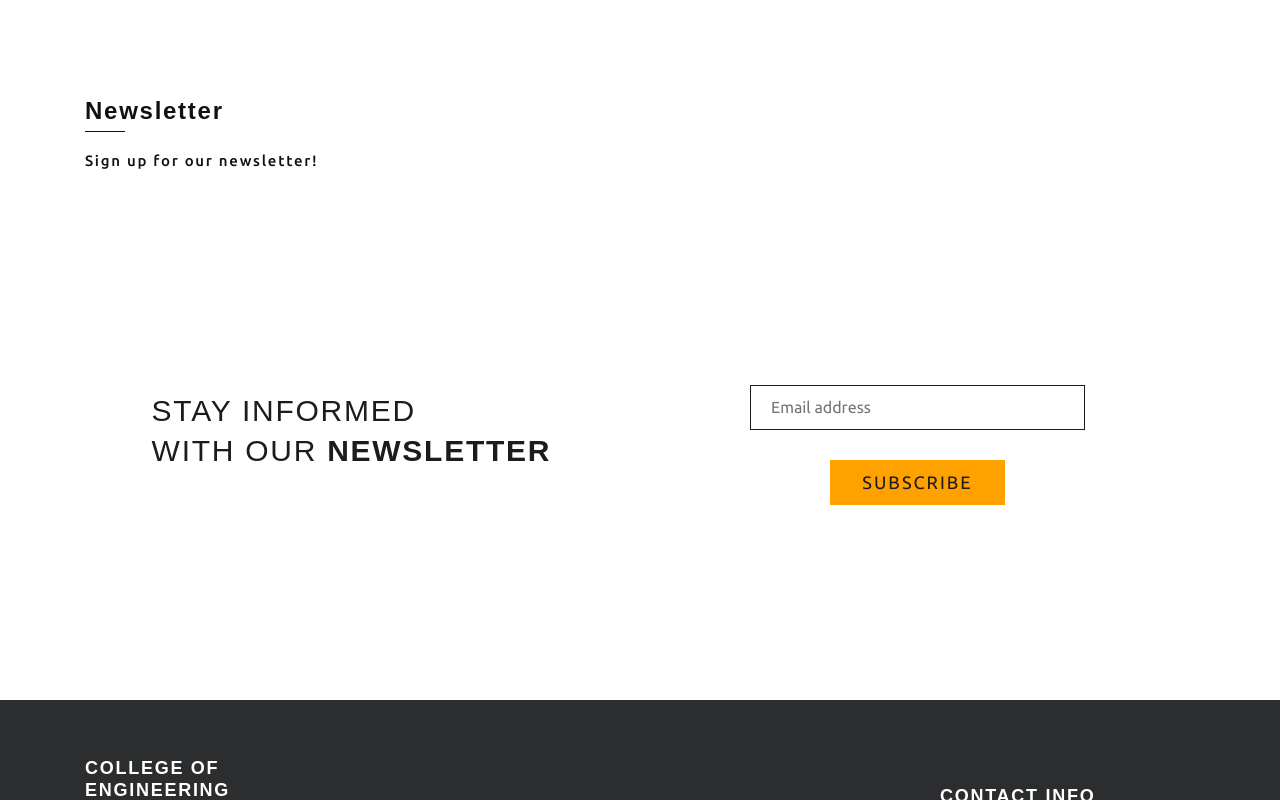
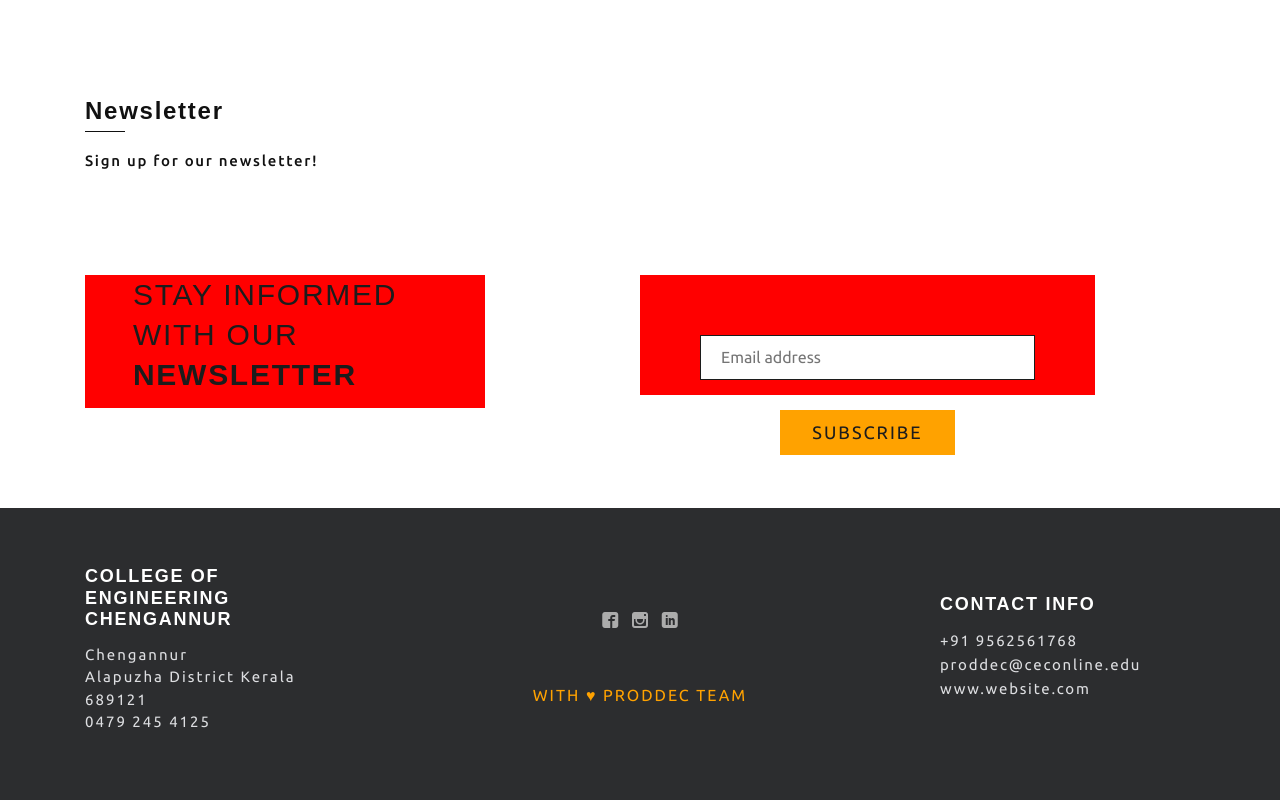
Before and after one commit to gokulmanohar/Proddec-Website-Test, a plain HTML site: page proddec/newsletter.html in a window 1280 px wide. Shown: the part 553-1353 px from the top of the page. Drawn offline with Linux system fonts and the light colour scheme; a web font is replaced by a local one.

Commit message:
Update main.css

```diff
--- a/proddec/css/main.css
+++ b/proddec/css/main.css
@@ -1017,9 +1017,9 @@ ul.sub-menu li a {
 /* News Letter*/
 
 .newsletter-left {
-    height: 325px;
-    width: 100%;
-    background-color: #ffffff;
+    height: auto;
+    width: auto;
+    background-color: red;
     display: table;
     text-align: center;
 }
@@ -1041,18 +1041,18 @@ ul.sub-menu li a {
 
 .newsletter-right {
     position: relative;
-    height: 325px;
+    height: auto;
     width: 100%;
-    background-color: #ffffff;
+    background-color: red;
     display: table;
     text-align: center;
 }
 
 .newsletter-right-inner {
     position: absolute;
-    left: 50px;
-    top: 50px;
-    background: #ffffff;
+    /* left: 50px; */
+    /* top: 50px; */
+    background: red;
     width: calc(100% - 100px);
     height: calc(100% - 100px);
     padding: 60px;
```
